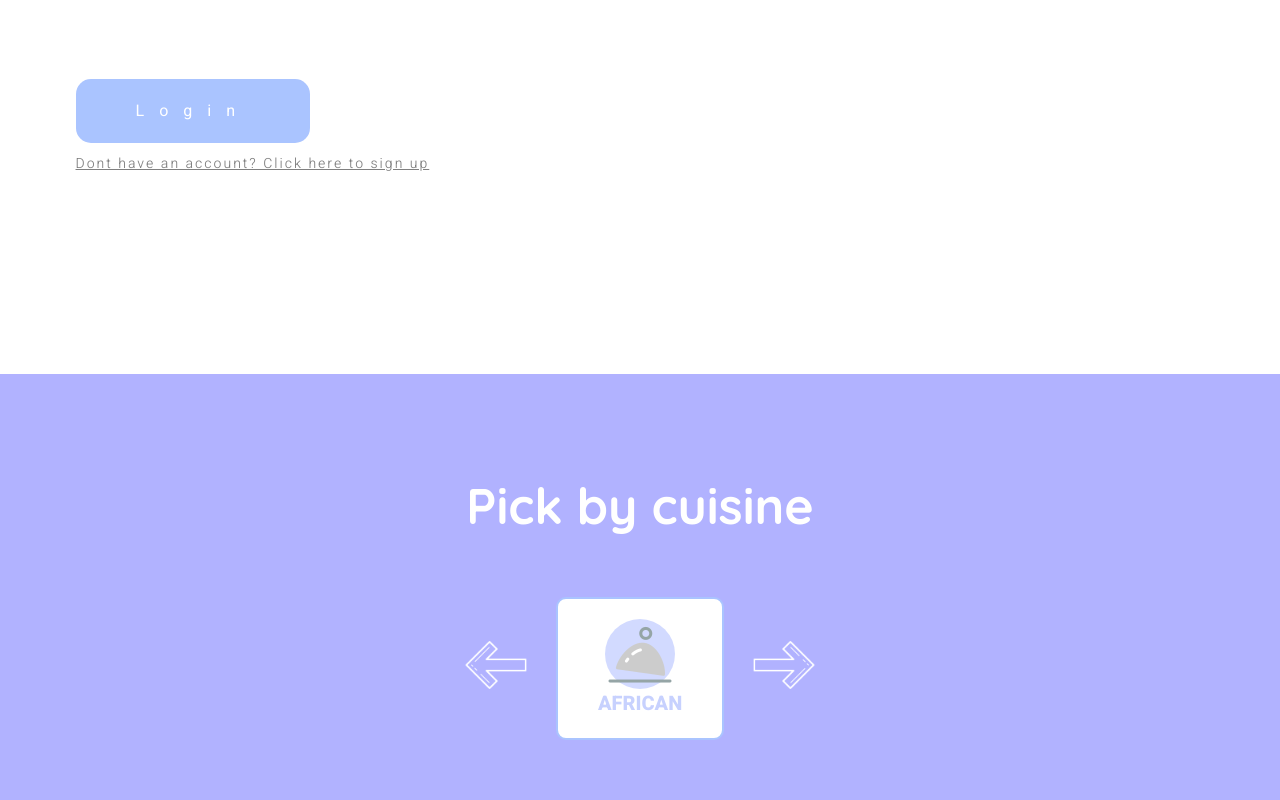
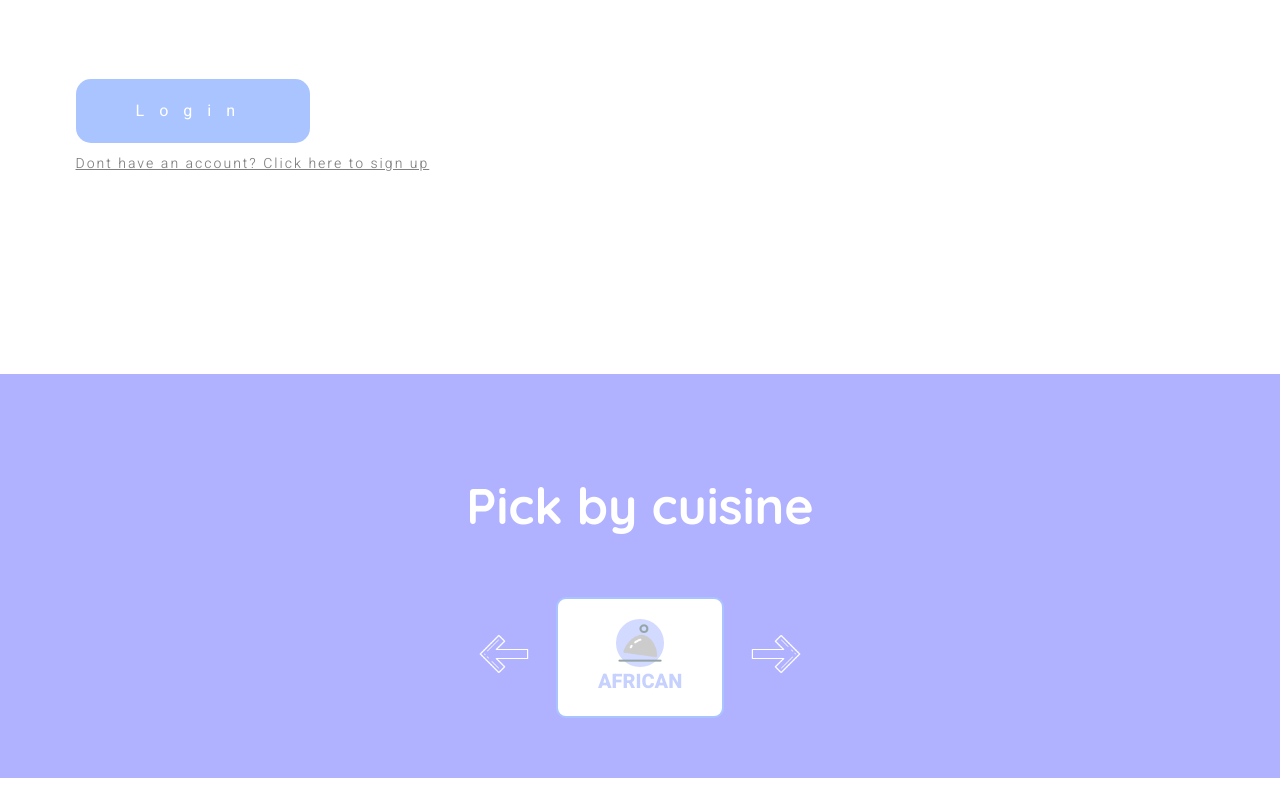
Before and after one commit to ofirsegal99/Recipes, a React (Create React App) app: page / in a window 1280 px wide. Shown: the part 508-1308 px from the top of the page. After the commit the page ends 1286 px from the top, so only its background shows below. Built offline with nearby package versions, Linux system fonts and the light colour scheme.

Commit message:
css-changes

```diff
--- a/src/assets/index.css
+++ b/src/assets/index.css
@@ -173,7 +173,7 @@ ul{
 }
 .chooseCuisinesTitle{
   color: white;
-  font-size: 50px;
+  font-size: clamp(12px,5vw,50px);
   font-weight: 800;
   font-family: 'Quicksand', sans-serif;
   padding-top: 100px;
@@ -187,6 +187,8 @@ ul{
   width: 100%;
   /* height: 500px; */
   padding: 60px 100px;
+  padding-left:clamp(10px,2vw,100px) ;
+  padding-right:clamp(10px,2vw,100px) ;
 }
 .cardContainer{
   background-color: white;
@@ -201,8 +203,8 @@ ul{
   -webkit-box-shadow: 0 20px 30px rgb(254 95 65 / 10%);
 }
 .cardCuisineCircle{
-  width: 70px;
-  height: 70px;
+  width: clamp(35px,3.73vw,70px);
+  height: clamp(35px,3.73vw,70px);
   border-radius: 50%;
   background-color:#D2DAFF;
   margin: 0 auto;
@@ -210,7 +212,15 @@ ul{
 }
 .cardCuisineTitleContainer{
   padding: 20px 40px;
+  padding-top:clamp(10px,3.45vw,20px) ;
+  padding-bottom:clamp(10px,3.45vw,20px) ;
+  padding-left:clamp(20px,6.9vw,40px) ;
+  padding-right:clamp(20px,6.9vw,40px)  ;
   text-align: center;
+}
+.cardCuisineDinnerIcon{
+  width: clamp(32px,3.41vw,64px) ;
+  height: clamp(32px,3.41vw,64px);
 }
 .cardCuisineButton{
   background: transparent;
@@ -218,7 +228,7 @@ ul{
   border-width: 0;
 }
 .cardCuisineTitle{
-  font-size: 20px;
+  font-size: clamp(10px,2.5vw,20px);
   font-weight: 800;
   /* color: #B1B2FF; */
   color: #c7d1fe;
@@ -235,12 +245,14 @@ ul{
   border-width: 0;
   cursor: pointer;
   margin: 0px 10px;
+  margin-left: clamp(4px,1.5vw,10px);
+  margin-right: clamp(4px,1.5vw,10px);
 }
 .cuisineLeftArrowButtonImage{
   transform: rotate(180deg);
 }
 .cuisineArrowButtonImage{
-  width:80px;
+  width:clamp(30px,5vw,80px);
 }
 .chooseCuisinesCardSlider:-webkit-scrollbar {
   display: none;
```
